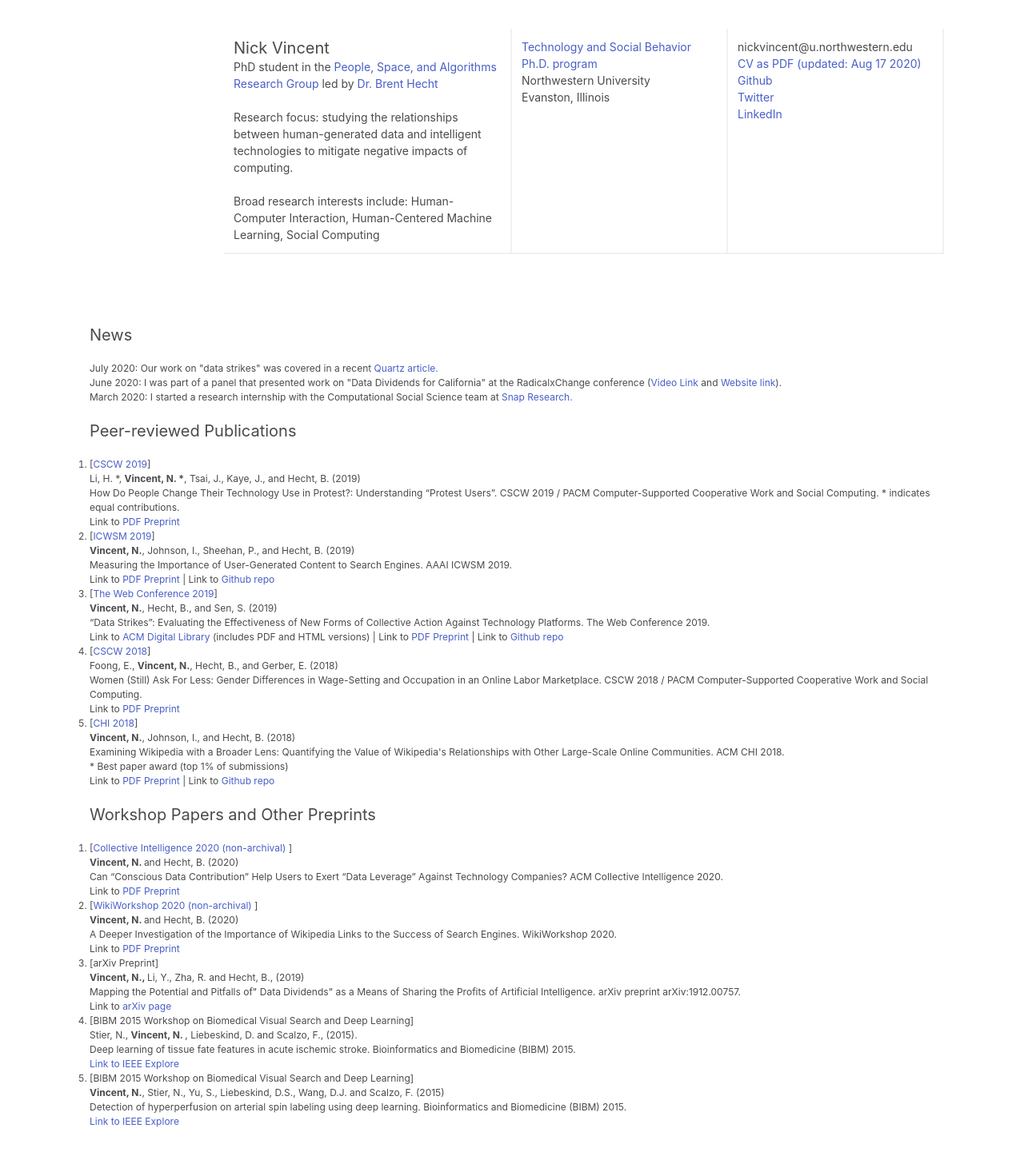
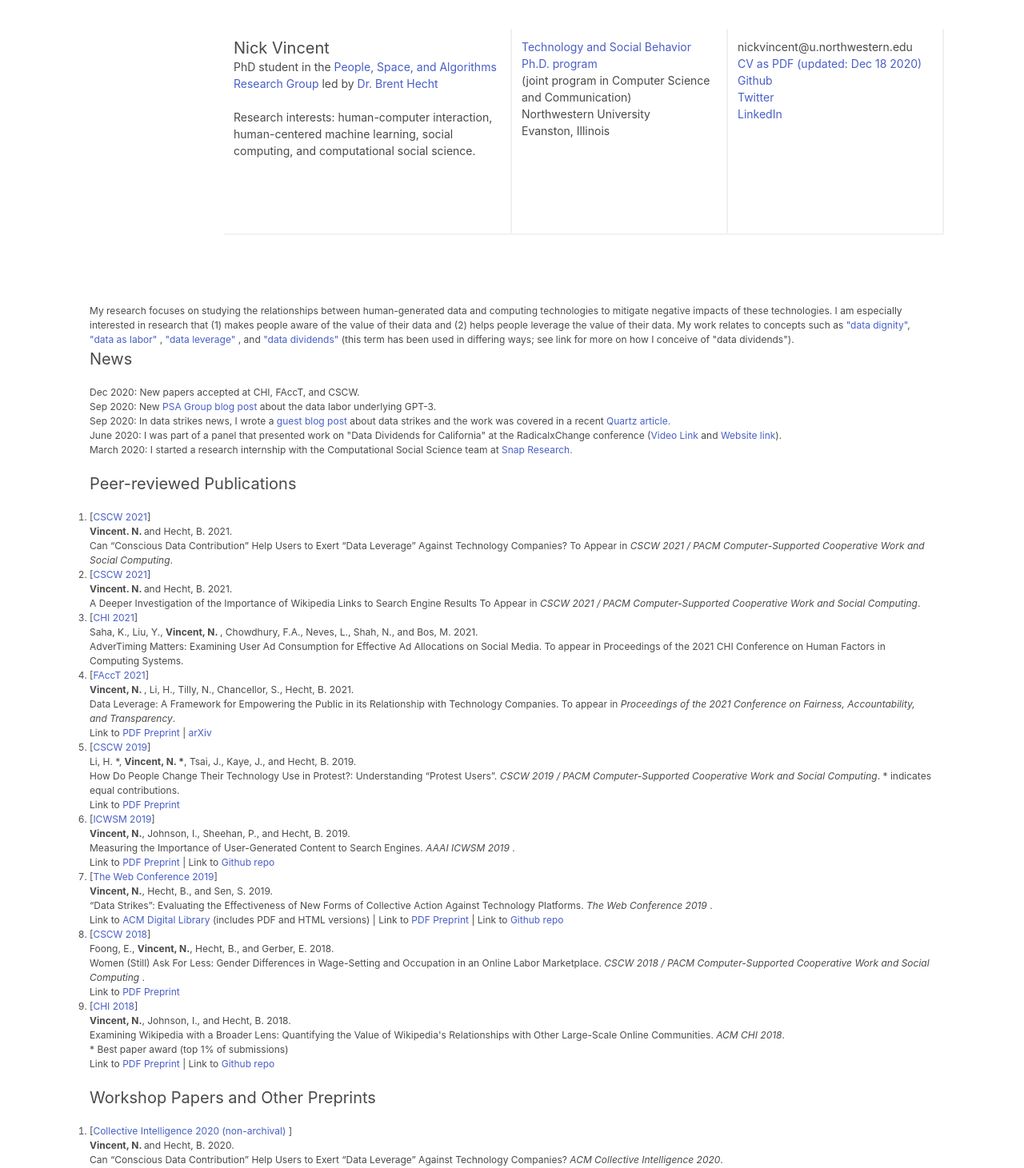
Before and after one commit to nickmvincent/nickvincent-personal-site, a Vue app: page /#/ in a window 1280 px wide. Shown: the part 20-1481 px from the top of the page at 80% size. Built offline with nearby package versions, Linux system fonts and the light colour scheme; grey boxes are pictures that could not be loaded.

Commit message:
dec 2020 update

```diff
--- a/src/components/Hello.vue
+++ b/src/components/Hello.vue
@@ -15,21 +15,20 @@
             <p>PhD student in the <a href="http://www.psagroup.org"> People, Space, and Algorithms Research
                 Group
               </a> led by <a href="http://www.brenthecht.com/">Dr. Brent Hecht </a> </p> <br>
-            <p>Research focus: studying the relationships between human-generated data and intelligent technologies
-               to mitigate negative impacts of computing. </p> <br>
-            <p> Broad research interests include: Human-Computer Interaction, Human-Centered Machine Learning, Social
-              Computing </p>
+            <p>Research interests: human-computer interaction, human-centered machine learning, social
+              computing, and computational social science.</p>
           </div>
 
           <div class="column is-3 bordered-right bordered-bottom">
             <p><a href="http://tsb.northwestern.edu/"> Technology and Social Behavior Ph.D. program </a>
+            <p> (joint program in Computer Science and Communication)
               <p>
                 <p>Northwestern University</p>
                 <p>Evanston, Illinois</p>
           </div>
           <div class="column is-3 bordered-right bordered-bottom">
             <p> nickvincent@u.northwestern.edu </p>
-            <p><a href="public_cv.pdf"> CV as PDF (updated: Aug 17 2020) </a></p>
+            <p><a href="public_cv.pdf"> CV as PDF (updated: Dec 18 2020) </a></p>
             <p><a href="https://github.com/nickmvincent"> Github </a></p>
             <p><a href="https://twitter.com/nickmvincent"> Twitter </a></p>
             <p><a href="https://www.linkedin.com/in/nicholas-vincent-93594a81/"> LinkedIn </a></p>
@@ -38,17 +37,30 @@
         </div>
       </div>
 
-
       <div class="columns section">
         <div class="column is-12 is-size-7">
+            <p>My research focuses on studying the relationships between human-generated data and computing technologies
+               to mitigate negative impacts of these technologies. I am especially interested in research that
+               (1) makes people aware of the value of their data and (2) helps people leverage the value of their data. My work relates to concepts such as
+               <a href="https://www.radicalxchange.org/concepts/"> "data dignity"</a>, <a href="http://radicalmarkets.com/chapters/data-as-labor/"> "data as labor" </a>, <a href="/static/data_leverage.pdf"> "data leverage"
+                </a>, and <a href="https://www.datadividends.org/"> "data dividends" </a> (this term has been used in differing ways; see link for more on how I conceive of "data dividends").
+                </p>
           <p class="is-size-5"> News </p> <br>
           <ul>
             <li>
-              <p> July 2020: Our work on "data strikes" was covered in a recent <a
+              <p> Dec 2020: New papers accepted at CHI, FAccT, and CSCW. </p>
+            </li>
+            <li>
+              <p> Sep 2020: New <a
+                  href="https://www.psagroup.org/blogposts/62"> PSA Group blog
+                post </a> about the data labor underlying GPT-3.  </p>
+            </li>
+            <li>
+              <p> Sep 2020: In data strikes news, I wrote a <a href="https://blog.datadividendproject.com/data-strikes/"> guest blog post </a> about data strikes
+              and the work was covered in  a recent <a
                   href="https://qz.com/1883697/is-it-time-for-netflix-subscribers-to-go-on-strike/"> Quartz article.
                 </a> </p>
             </li>
-
             <li>
               <p> June 2020: I was part of a panel that presented work on "Data Dividends for California" at
                 the RadicalxChange conference (<a
@@ -67,10 +79,64 @@
           <p class="is-size-5"> Peer-reviewed Publications</p> <br>
           <ol>
             <li>
+              <p>[<a href="https://cscw.acm.org/2021/">CSCW 2021</a>]<br>
+                <b>Vincent. N. </b> and Hecht, B. 2021. <br>
+                Can “Conscious Data Contribution” Help Users to Exert “Data Leverage” Against Technology Companies?
+                To Appear in <i>CSCW 2021 / PACM Computer-Supported Cooperative Work and Social Computing</i>.
+              </p>
+              <!--p>
+                Link to
+                <a href="http://www.psagroup.org/static/publications/cscw2019_protest_nonuse_camera_ready.pdf"> PDF Preprint
+                </a>
+              </p-->
+            </li>
+
+            <li>
+              <p>[<a href="https://cscw.acm.org/2021/">CSCW 2021</a>]<br>
+                <b>Vincent. N. </b> and Hecht, B. 2021. <br>
+                A Deeper Investigation of the Importance of Wikipedia Links to Search Engine Results
+                To Appear in <i>CSCW 2021 / PACM Computer-Supported Cooperative Work and Social Computing</i>.
+              </p>
+              <!--p>
+                Link to
+                <a href="http://www.psagroup.org/static/publications/cscw2019_protest_nonuse_camera_ready.pdf"> PDF Preprint
+                </a>
+              </p-->
+            </li>
+
+            <li>
+              <p>[<a href="https://chi2021.acm.org/">CHI 2021</a>]<br>
+                Saha, K., Liu, Y., <b> Vincent, N. </b>, Chowdhury, F.A., Neves, L., Shah, N., and Bos, M. 2021. <br>
+                AdverTiming Matters: Examining User Ad Consumption for Effective Ad Allocations on Social Media.
+                To appear in Proceedings of the 2021 CHI Conference on Human Factors in Computing Systems.
+              </p>
+              <!--p>
+                Link to
+                <a href="http://www.psagroup.org/static/publications/cscw2019_protest_nonuse_camera_ready.pdf"> PDF Preprint
+                </a>
+              </p-->
+            </li>
+
+            <li>
+              <p>[<a href="https://facctconference.org/2021/index.html">FAccT 2021</a>] <br>
+                <b>Vincent, N. </b>, Li, H., Tilly, N., Chancellor, S., Hecht, B. 2021. <br>
+                Data Leverage: A Framework for Empowering the Public in its Relationship with Technology Companies.
+                To appear in <i>Proceedings of the 2021 Conference on Fairness, Accountability, and Transparency</i>.
+              </p>
+              <p>
+                Link to
+                <a href="/static/data_leverage.pdf"> PDF Preprint
+                </a> |
+                <a href="https://arxiv.org/abs/2012.09995"> arXiv
+                </a>
+              </p>
+            </li>
+
+            <li>
               <p>[<a href="http://cscw.acm.org/2019/">CSCW 2019</a>] <br>
-                Li, H. *, <b>Vincent, N. *</b>, Tsai, J., Kaye, J., and Hecht, B. (2019) <br>
-                How Do People Change Their Technology Use in Protest?: Understanding “Protest Users”. CSCW 2019 / PACM
-                Computer-Supported Cooperative Work and Social Computing. * indicates equal
+                Li, H. *, <b>Vincent, N. *</b>, Tsai, J., Kaye, J., and Hecht, B. 2019. <br>
+                How Do People Change Their Technology Use in Protest?: Understanding “Protest Users”. <i>CSCW 2019 / PACM
+                Computer-Supported Cooperative Work and Social Computing</i>. * indicates equal
                 contributions.
               </p>
               <p>
@@ -81,8 +147,8 @@
             </li>
             <li>
               <p>[<a href="https://icwsm.org/2019/">ICWSM 2019</a>] <br><b>Vincent, N.</b>, Johnson, I., Sheehan, P.,
-                and Hecht, B. (2019) <br> Measuring the
-                Importance of User-Generated Content to Search Engines. AAAI ICWSM 2019.</p>
+                and Hecht, B. 2019. <br> Measuring the
+                Importance of User-Generated Content to Search Engines. <i>AAAI ICWSM 2019 </i>.</p>
               <p>
                 Link to
                 <a href="/static/icwsm2019_ugcinsearch_arxiv.pdf"> PDF Preprint </a>
@@ -93,9 +159,9 @@
             </li>
             <li>
               <p>[<a href="https://www2019.thewebconf.org/">The Web Conference 2019</a>] </p> <b>Vincent, N.</b>, Hecht,
-              B., and Sen, S. (2019) <br> “Data Strikes”:
-              Evaluating the Effectiveness of New Forms of Collective Action Against Technology Platforms. The Web
-              Conference 2019.
+              B., and Sen, S. 2019. <br> “Data Strikes”:
+              Evaluating the Effectiveness of New Forms of Collective Action Against Technology Platforms. <i>The Web
+              Conference 2019 </i>.
               <p>
                 Link to
                 <a href="https://dl.acm.org/citation.cfm?id=3313742"> ACM Digital Library </a> (includes PDF and HTML
@@ -111,9 +177,9 @@
             </li>
             <li>
               <p>[<a href="http://cscw.acm.org/2018/">CSCW 2018</a>] <br>Foong, E., <b>Vincent, N.</b>, Hecht, B., and
-                Gerber, E. (2018) <br> Women (Still) Ask For
-                Less: Gender Differences in Wage-Setting and Occupation in an Online Labor Marketplace. CSCW 2018 / PACM
-                Computer-Supported Cooperative Work and Social Computing.</p>
+                Gerber, E. 2018. <br> Women (Still) Ask For
+                Less: Gender Differences in Wage-Setting and Occupation in an Online Labor Marketplace. <i>CSCW 2018 / PACM
+                Computer-Supported Cooperative Work and Social Computing </i>.</p>
               <p>
                 Link to
                 <a href="http://www.brenthecht.com/publications/cscw2018_upworkgender.pdf"> PDF Preprint </a>
@@ -121,9 +187,9 @@
             </li>
             <li>
               <p>[<a href="https://chi2018.acm.org/">CHI 2018</a>] <br> <b>Vincent, N.</b>, Johnson, I., and Hecht, B.
-                (2018) <br> Examining Wikipedia with a Broader Lens:
-                Quantifying the Value of Wikipedia's Relationships with Other Large-Scale Online Communities. ACM CHI
-                2018.</p>
+                2018. <br> Examining Wikipedia with a Broader Lens:
+                Quantifying the Value of Wikipedia's Relationships with Other Large-Scale Online Communities. <i>ACM CHI
+                2018</i>.</p>
               <p>* Best paper award (top 1% of submissions) </p>
               <p>
                 Link to
@@ -139,8 +205,8 @@
           <ol>
             <li>
               <p>[<a href="https://ci2020.weebly.com/">Collective Intelligence 2020 (non-archival) </a>]<br> <b>
-                  Vincent, N. </b> and Hecht, B. (2020) <br> Can “Conscious Data Contribution” Help Users to Exert “Data Leverage”
-                Against Technology Companies? ACM Collective Intelligence 2020.</p>
+                  Vincent, N. </b> and Hecht, B. 2020. <br> Can “Conscious Data Contribution” Help Users to Exert “Data Leverage”
+                Against Technology Companies? <i>ACM Collective Intelligence 2020</i>.</p>
             <p> Link to
               <a href="http://www.brenthecht.com/publications/CollectiveIntelligence2020_ConsciousDataContribution.pdf">
                 PDF Preprint </a>
@@ -149,7 +215,8 @@
 
             <li>
               <p>[<a href="https://wikiworkshop.org/2020/">WikiWorkshop 2020 (non-archival) </a>]<br> <b> Vincent, N.
-                </b> and Hecht, B. (2020) <br> A Deeper Investigation of the Importance of Wikipedia Links to the Success of Search Engines. WikiWorkshop 2020.
+                </b> and Hecht, B. 2020. <br> A Deeper Investigation of the Importance of Wikipedia Links to the Success of Search Engines.
+                <i>WikiWorkshop 2020</i>.
                  </p>
                 <p> Link to
               <a href="/static/WikiSerp2020.pdf"> PDF Preprint </a>
@@ -157,7 +224,7 @@
             </li>
 
             <li>
-              <p>[arXiv Preprint]<br><b>Vincent, N., </b> Li, Y., Zha, R. and Hecht, B., (2019) <br>
+              <p>[arXiv Preprint]<br><b>Vincent, N., </b> Li, Y., Zha, R. and Hecht, B., 2019. <br>
                 Mapping the Potential and Pitfalls of" Data Dividends" as a Means of Sharing the Profits of Artificial
                 Intelligence.
                 arXiv preprint arXiv:1912.00757.</p>
@@ -167,15 +234,15 @@
             </li>
             <li>
               <p>[BIBM 2015 Workshop on Biomedical Visual Search and Deep Learning]<br> Stier, N., <b> Vincent, N. </b>,
-                Liebeskind, D. and Scalzo, F., (2015). <br> Deep learning of tissue fate features in acute ischemic
-                stroke. Bioinformatics and Biomedicine (BIBM) 2015. </p>
+                Liebeskind, D. and Scalzo, F. 2015. <br> Deep learning of tissue fate features in acute ischemic
+                stroke. <i>Bioinformatics and Biomedicine (BIBM) 2015</i>. </p>
               <a href="http://ieeexplore.ieee.org/document/7359869/">Link to IEEE Explore </a>
             </li>
 
             <li>
               <p>[BIBM 2015 Workshop on Biomedical Visual Search and Deep Learning]<br> <b>Vincent, N.</b>, Stier, N.,
-                Yu, S., Liebeskind, D.S., Wang, D.J. and Scalzo, F. (2015) <br> Detection of hyperperfusion on
-                arterial spin labeling using deep learning. Bioinformatics and Biomedicine (BIBM) 2015.</p>
+                Yu, S., Liebeskind, D.S., Wang, D.J. and Scalzo, F. 2015. <br> Detection of hyperperfusion on
+                arterial spin labeling using deep learning. <i>Bioinformatics and Biomedicine (BIBM) 2015</i>.</p>
               <a href="http://ieeexplore.ieee.org/document/7359870/">Link to IEEE Explore </a>
             </li>
           </ol>
```
Also changed, not shown: index.html (+0 -10 lines), 5 other files (tests, documents, lock files or other folders).
